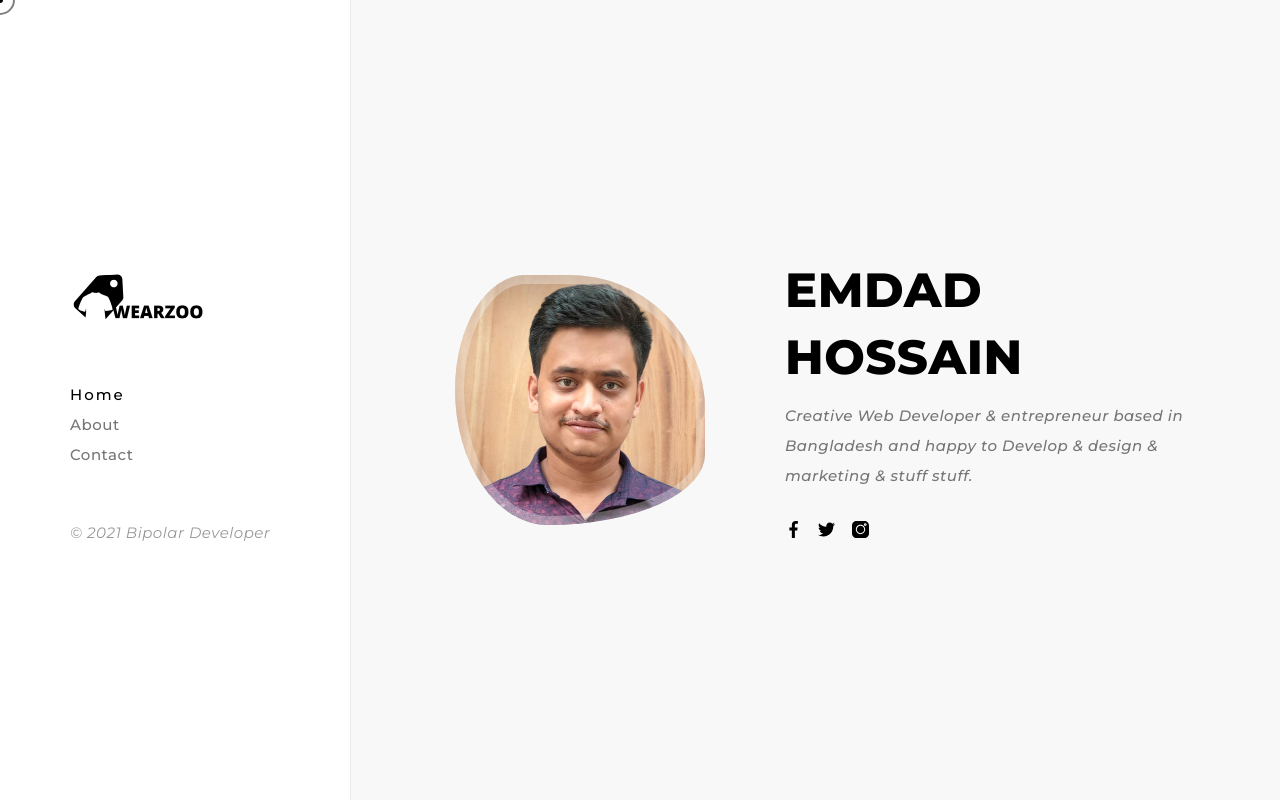
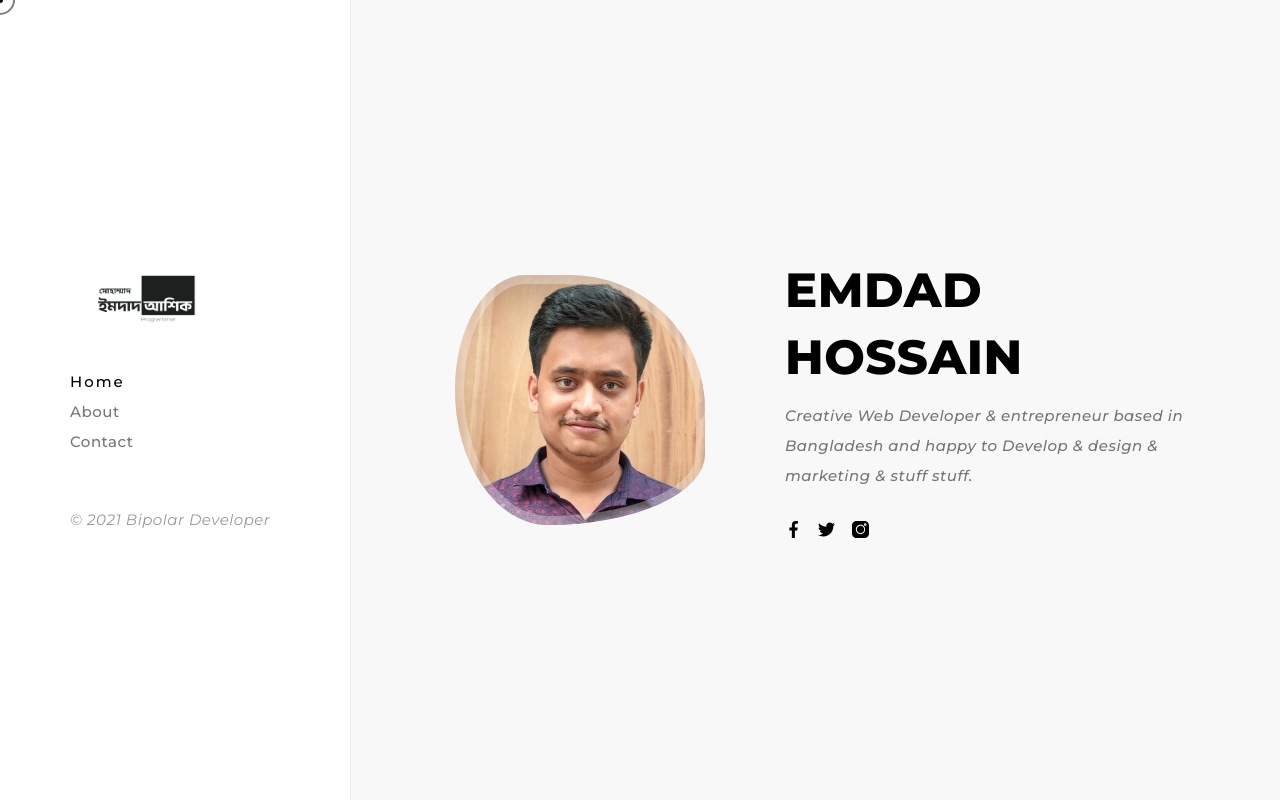
Before and after one commit to emdadashik/emdad_portfolio, a plain HTML site: page index.html in a window 1280 px wide. Drawn offline with Linux system fonts and the light colour scheme; some packages are replaced by stand-ins of ours; no server answers.

Commit message:
Update index.html

```diff
--- a/index.html
+++ b/index.html
@@ -116,7 +116,7 @@
 <div class="tokyo_tm_mobile_menu">
 <div class="menu_inner">
 <div class="logo">
-<img src="img/logo/WEARZOO.png" alt="" />
+<img src="img/logo/logo.png" alt="" />
 </div>
 <div class="menu">
 <ul>
@@ -132,7 +132,7 @@
 <div class="leftpart">
 <div class="leftpart_inner">
 <div class="logo">
-<a href="#"><img src="img/logo/WEARZOO.png" alt="" /></a>
+<a href="#"><img src="img/logo/logo.png" alt="" /></a>
 </div>
 <div class="menu">
 <ul>
```
